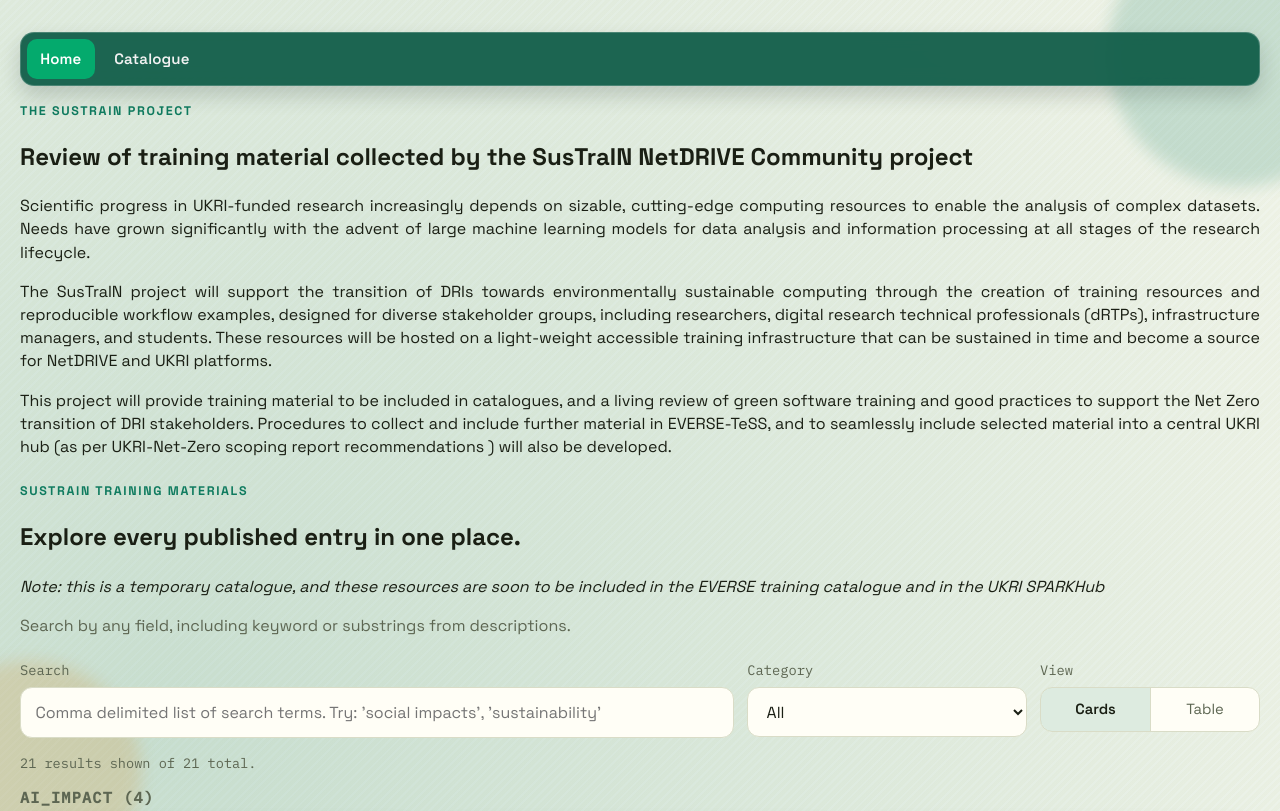
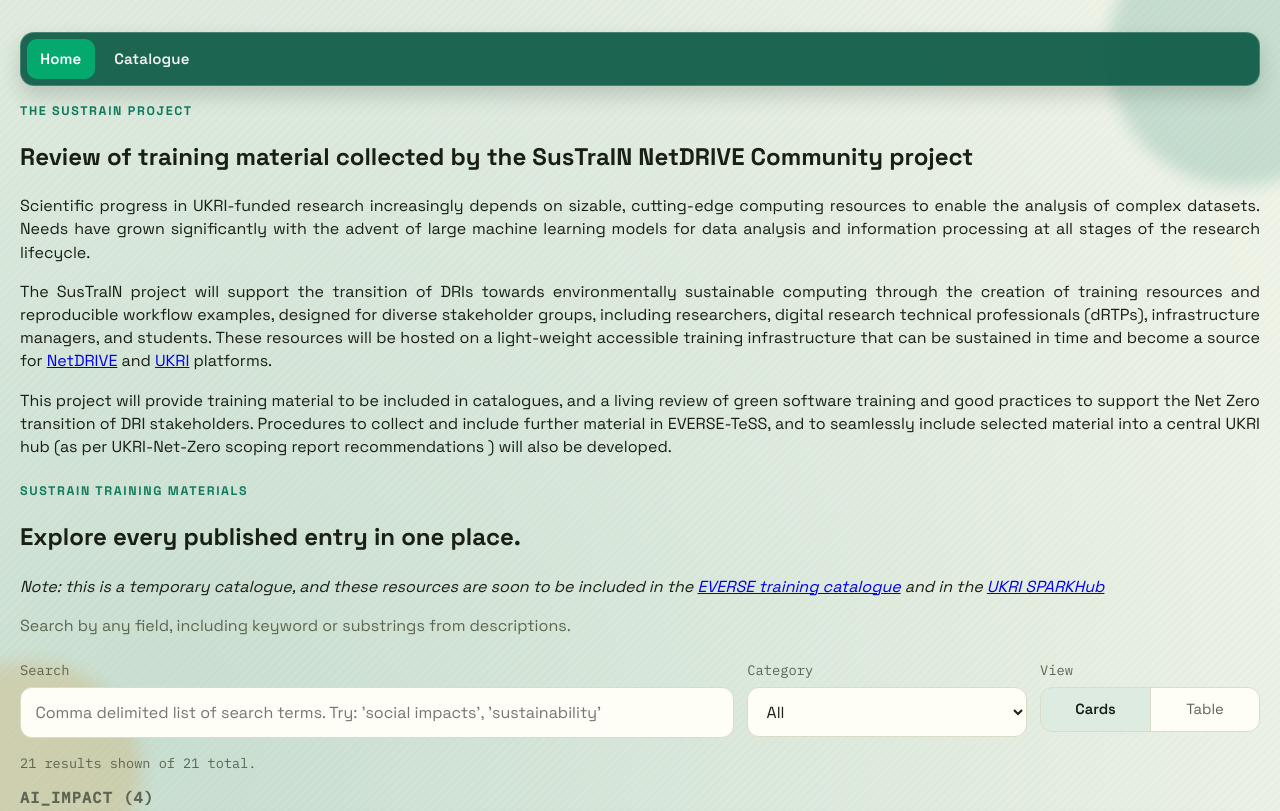
Before and after one commit to UofM-Green-Compute/SusTraIN-training-material-review, a website with bundled scripts: page page_rendering_code/index.html in a window 1280 px wide. Shown: the top 811 px of the page. Built offline with nearby package versions, Linux system fonts and the light colour scheme.

Commit message:
Added hyperlinks to other org.s

```diff
--- a/page_rendering_code/index.html
+++ b/page_rendering_code/index.html
@@ -43,7 +43,8 @@
       <p>The SusTraIN project will support the transition of DRIs towards environmentally sustainable computing through the creation of
         training resources and reproducible workflow examples, designed for diverse stakeholder groups, including researchers,
         digital research technical professionals (dRTPs), infrastructure managers, and students. These resources will be hosted on a
-        light-weight accessible training infrastructure that can be sustained in time and become a source for NetDRIVE and UKRI platforms.
+        light-weight accessible training infrastructure that can be sustained in time and become a source for
+        <a href="https://uknetdrive.org/">NetDRIVE</a> and <a href="https://www.ukri.org/">UKRI</a> platforms.
       </p>
       <p>This project will provide training material to be included in catalogues, and a living review of green software training and
         good practices to support the Net Zero transition of DRI stakeholders. Procedures to collect and include further material in
@@ -56,7 +57,8 @@
     <main class="container" id="catalogue">
       <p class="eyebrow">SusTraIN Training Materials</p>
       <h2>Explore every published entry in one place.</h2>
-      <p><i>Note: this is a temporary catalogue, and these resources are soon to be included in the EVERSE training catalogue and in the UKRI SPARKHub</i></p>
+      <p><i>Note: this is a temporary catalogue, and these resources are soon to be included in the <a href="https://everse-training.app.cern.ch/materials">EVERSE training catalogue</a>
+        and in the <a href="https://sparkhub.eu/">UKRI SPARKHub</a></i></p>
       <p class="subtitle">
         Search by any field, including keyword or substrings from descriptions.
       </p>
```
